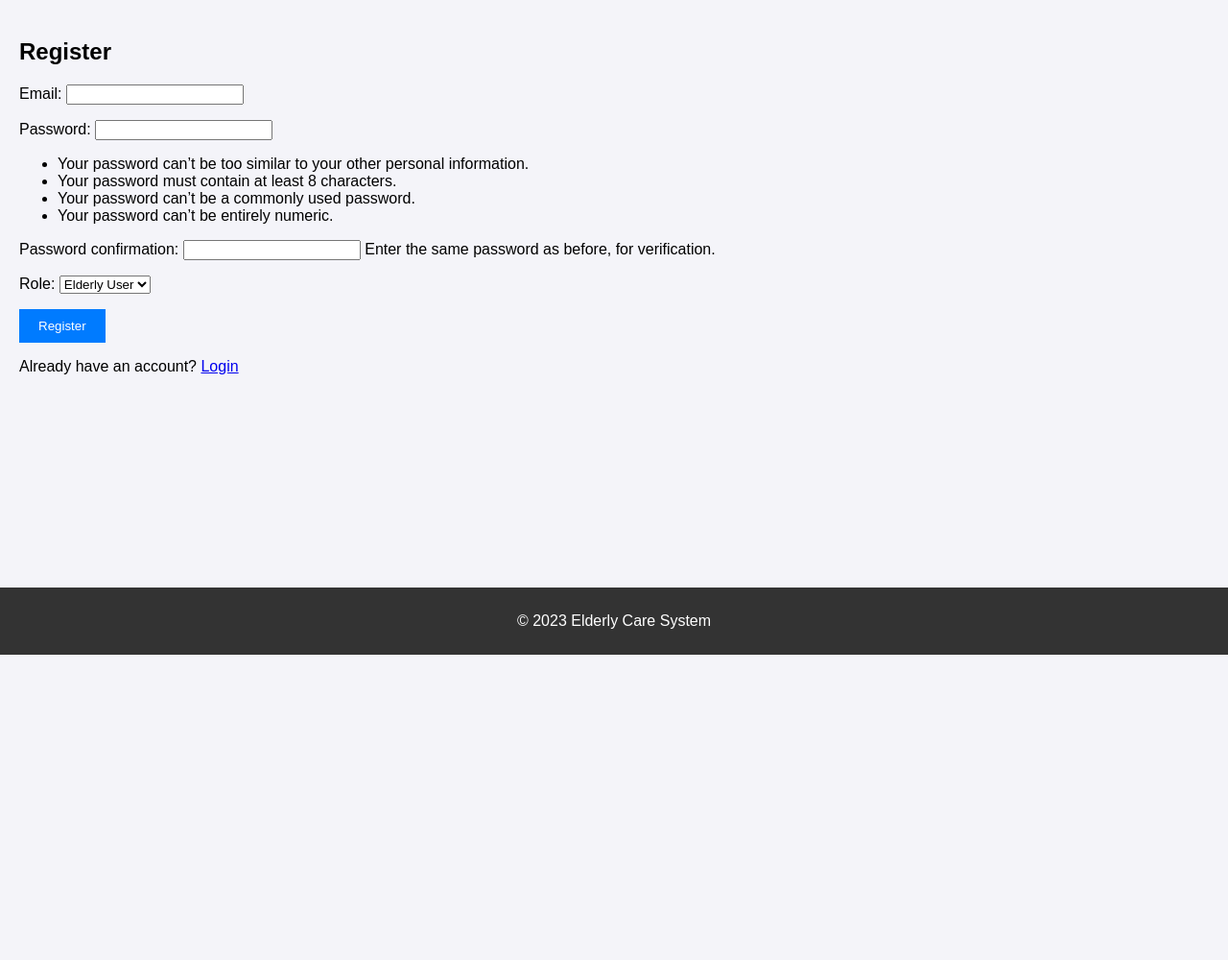
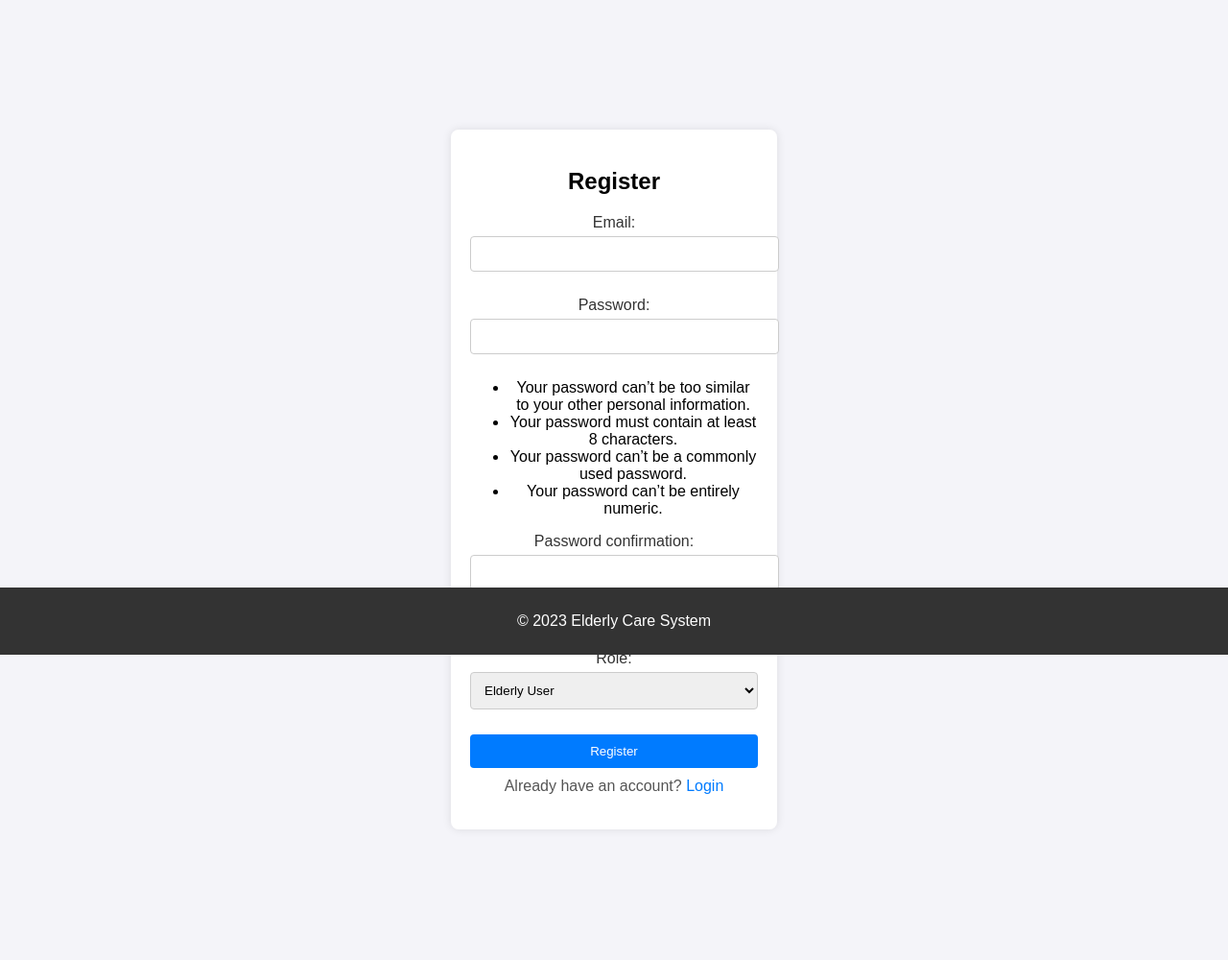
Before and after one commit to Vickjoy/ElderCare, a Django app: page /register/ in a window 1280 px wide. Shown: the part 118-1118 px from the top of the page at 96% size. Before the commit the page ends 800 px from the top, so only its background shows below. Run offline with Django 5.2, Linux system fonts and the light colour scheme.

Commit message:
Adding css to center register UI

```diff
--- /dev/null
+++ b/ElderCare_project/Elderly/static/css/register.css
@@ -0,0 +1,63 @@
+/* Center the registration form */
+.register-container {
+    display: flex;
+    justify-content: center;
+    align-items: center;
+    height: 120vh;
+    background-color: #f4f4f9;
+}
+
+/* Style the registration form */
+.register-form {
+    background-color: #fff;
+    padding: 20px;
+    border-radius: 8px;
+    box-shadow: 0 0 10px rgba(0, 0, 0, 0.1);
+    width: 300px;
+    text-align: center;
+}
+
+/* Style the form elements */
+.register-form label {
+    display: block;
+    margin-bottom: 5px;
+    color: #333;
+}
+
+.register-form input[type="email"],
+.register-form input[type="password"],
+.register-form select {
+    width: 100%;
+    padding: 10px;
+    margin-bottom: 10px;
+    border: 1px solid #ccc;
+    border-radius: 4px;
+}
+
+.register-form button {
+    background-color: #007bff;
+    color: #fff;
+    border: none;
+    padding: 10px 20px;
+    border-radius: 4px;
+    cursor: pointer;
+    width: 100%;
+}
+
+.register-form button:hover {
+    background-color: #0056b3;
+}
+
+.register-form p {
+    margin-top: 10px;
+    color: #555;
+}
+
+.register-form a {
+    color: #007bff;
+    text-decoration: none;
+}
+
+.register-form a:hover {
+    text-decoration: underline;
+}
--- a/ElderCare_project/Elderly/templates/Elderly/base.html
+++ b/ElderCare_project/Elderly/templates/Elderly/base.html
@@ -7,7 +7,7 @@
     <meta name="viewport" content="width=device-width, initial-scale=1.0">
     <title>Elderly Care System</title>
     <link rel="stylesheet" href="{% static 'css/base.css' %}">
-    <link rel="stylesheet" href="{% static 'css/login.css' %}">  <!-- Include login.css -->
+    <link rel="stylesheet" href="{% static 'css/register.css' %}">  <!-- Include register.css -->
 </head>
 <body>
     <header>
--- a/ElderCare_project/Elderly/templates/Elderly/register.html
+++ b/ElderCare_project/Elderly/templates/Elderly/register.html
@@ -1,12 +1,19 @@
 {% extends 'elderly/base.html' %}
-{% load static %}
+{% load static %}  <!-- Load the static template library -->
 
 {% block content %}
+<div class="register-container">
+    <div class="register-form">
         <h2>Register</h2>
+        {% if form.errors %}
+            <p style="color: red;">Please correct the errors below.</p>
+        {% endif %}
         <form method="post">
             {% csrf_token %}
             {{ form.as_p }}
             <button type="submit">Register</button>
         </form>
         <p>Already have an account? <a href="{% url 'login' %}">Login</a></p>
+    </div>
+</div>
 {% endblock %}
```
Lines whose indentation alone changed are shown as unchanged.
